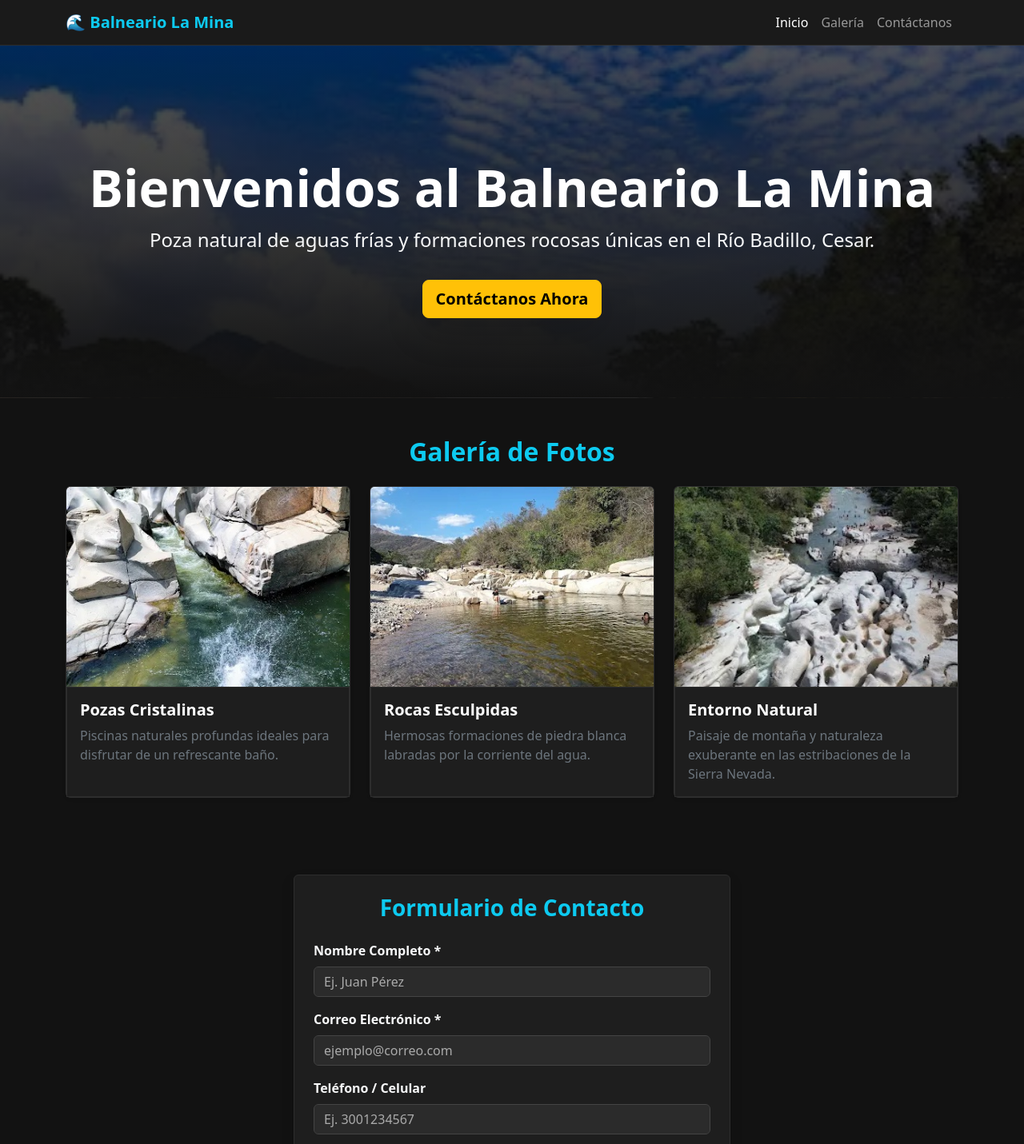
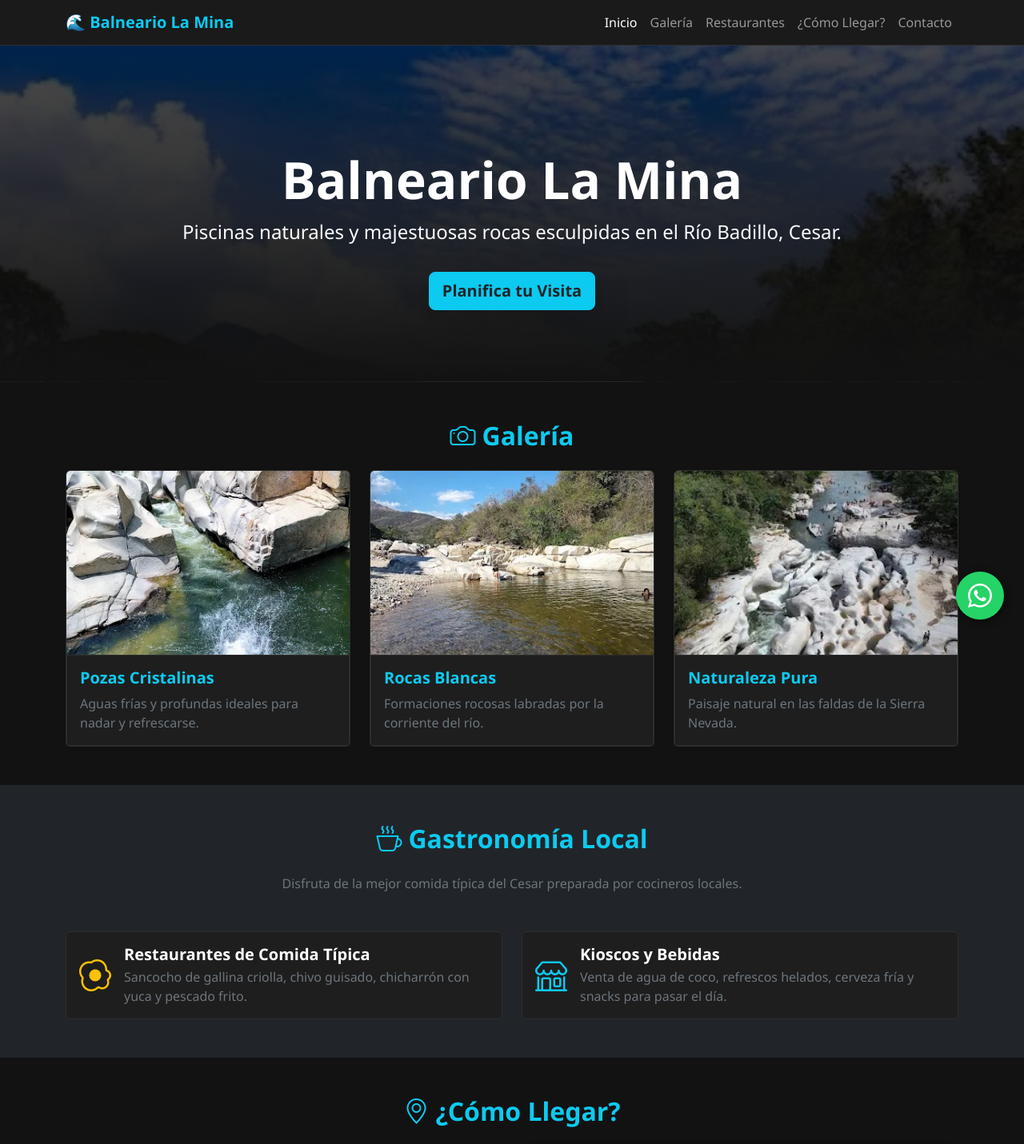
Before and after one commit to sebastianandresrodriguezmendoz-commits/balneario-lamina, a Flask app: page / in a window 1280 px wide. Shown: the top 1431 px of the page at 80% size. Run offline with Flask 3, Linux system fonts and the light colour scheme.

Commit message:
Seccion de gastronomia, ubicacion y whatsapp agregados

```diff
--- a/templates/mina.html
+++ b/templates/mina.html
@@ -5,65 +5,87 @@
     <meta name="viewport" content="width=device-width, initial-scale=1.0">
     <title>Balneario La Mina - Cesar</title>
 
-    <!-- Bootstrap 5 CSS desde CDN -->
+    <!-- Bootstrap 5 CSS & FontAwesome Icons -->
     <link href="https://cdn.jsdelivr.net/npm/bootstrap@5.3.0/dist/css/bootstrap.min.css" rel="stylesheet">
+    <link rel="stylesheet" href="https://cdn.jsdelivr.net/npm/bootstrap-icons@1.11.1/font/bootstrap-icons.css">
 
-    <!-- ESTILOS MODO OSCURO GLOBAL -->
     <style>
-        /* Fondo oscuro para toda la página */
         body {
             background-color: #121212;
             color: #e0e0e0;
+            font-family: 'Segoe UI', Tahoma, Geneva, Verdana, sans-serif;
         }
 
-        /* Barra de navegación oscura */
         .navbar {
             background-color: #1a1a1a !important;
             border-bottom: 1px solid #2d2d2d;
         }
 
-        /* Hero Banner con degradado oscuro hacia el fondo del body */
         .hero-banner {
-            background: linear-gradient(rgba(0, 0, 0, 0.65), #121212),
+            background: linear-gradient(rgba(0, 0, 0, 0.7), #121212),
                         url("{{ url_for('static', filename='img/hero.png') }}");
             background-size: cover;
             background-position: center;
             background-repeat: no-repeat;
             color: #ffffff;
-            padding: 140px 0 100px 0;
+            padding: 130px 0 90px 0;
         }
 
-        /* Tarjetas de la Galería y Formulario en tono oscuro elegante */
         .card, .card-body {
             background-color: #1e1e1e !important;
             border: 1px solid #2d2d2d !important;
             color: #ffffff !important;
+            transition: transform 0.3s ease, box-shadow 0.3s ease;
+        }
+
+        .card:hover {
+            transform: translateY(-5px);
+            box-shadow: 0 8px 20px rgba(0,255,204,0.1) !important;
         }
 
         .card-img-top {
-            height: 250px;
+            height: 230px;
             object-fit: cover;
         }
 
-        /* Estilos de los inputs del formulario */
         .form-control {
             background-color: #2b2b2b !important;
             border: 1px solid #444444 !important;
             color: #ffffff !important;
         }
 
-        .form-control::placeholder {
-            color: #aaaaaa !important;
-        }
-
         .form-control:focus {
             background-color: #333333 !important;
             color: #ffffff !important;
-            border-color: #0d6efd !important;
-            box-shadow: 0 0 0 0.25rem rgba(13, 110, 253, 0.25);
+            border-color: #0dcaf0 !important;
         }
 
-        /* Footer oscuro */
+        /* Botón flotante de WhatsApp */
+        .btn-whatsapp {
+            position: fixed;
+            bottom: 25px;
+            right: 25px;
+            background-color: #25d366;
+            color: white;
+            border-radius: 50px;
+            width: 60px;
+            height: 60px;
+            text-align: center;
+            font-size: 30px;
+            box-shadow: 2px 2px 10px rgba(0,0,0,0.5);
+            z-index: 1000;
+            display: flex;
+            align-items: center;
+            justify-content: center;
+            text-decoration: none;
+            transition: transform 0.3s ease;
+        }
+
+        .btn-whatsapp:hover {
+            transform: scale(1.1);
+            color: white;
+        }
+
         footer {
             background-color: #1a1a1a;
             color: #aaaaaa;
@@ -73,7 +95,7 @@
 </head>
 <body>
 
-    <!-- Menú de navegación -->
+    <!-- Menú de Navegación -->
     <nav class="navbar navbar-expand-lg navbar-dark sticky-top">
         <div class="container">
             <a class="navbar-brand fw-bold text-info" href="#">🌊 Balneario La Mina</a>
@@ -84,99 +106,151 @@
                 <ul class="navbar-nav ms-auto">
                     <li class="nav-item"><a class="nav-link active" href="#inicio">Inicio</a></li>
                     <li class="nav-item"><a class="nav-link" href="#galeria">Galería</a></li>
-                    <li class="nav-item"><a class="nav-link" href="#contacto">Contáctanos</a></li>
+                    <li class="nav-item"><a class="nav-link" href="#restaurantes">Restaurantes</a></li>
+                    <li class="nav-item"><a class="nav-link" href="#ubicacion">¿Cómo Llegar?</a></li>
+                    <li class="nav-item"><a class="nav-link" href="#contacto">Contacto</a></li>
                 </ul>
             </div>
         </div>
     </nav>
 
-    <!-- BANNER PRINCIPAL (HERO) CON IMAGEN DE FONDO -->
+    <!-- Banner Principal (Hero) -->
     <header id="inicio" class="hero text-center hero-banner">
         <div class="container">
-            <h1 class="display-3 fw-bold text-white">Bienvenidos al Balneario La Mina</h1>
-            <p class="lead fs-4 text-light">Poza natural de aguas frías y formaciones rocosas únicas en el Río Badillo, Cesar.</p>
-            <a href="#contacto" class="btn btn-warning btn-lg fw-bold mt-3 shadow-lg">Contáctanos Ahora</a>
+            <h1 class="display-3 fw-bold text-white">Balneario La Mina</h1>
+            <p class="lead fs-4 text-light">Piscinas naturales y majestuosas rocas esculpidas en el Río Badillo, Cesar.</p>
+            <a href="#contacto" class="btn btn-info btn-lg fw-bold mt-3 shadow-lg text-dark">Planifica tu Visita</a>
         </div>
     </header>
 
-    <!-- GALERÍA DE FOTOS -->
+    <!-- Galería de Fotos -->
     <section id="galeria" class="py-5">
         <div class="container">
-            <h2 class="text-center mb-4 text-info fw-bold">Galería de Fotos</h2>
+            <h2 class="text-center mb-4 text-info fw-bold"><i class="bi bi-camera me-2"></i>Galería</h2>
             <div class="row g-4">
-
-                <!-- Tarjeta 1 -->
-                <div class="col-md-4">
-                    <div class="card shadow-sm h-100 border-0">
-                        <img src="{{ url_for('static', filename='img/mina1.png') }}" class="card-img-top" alt="Pozas de La Mina">
+                <div class="col-12 col-md-4">
+                    <div class="card h-100 shadow-sm border-0">
+                        <img src="{{ url_for('static', filename='img/mina1.png') }}" class="card-img-top" alt="Pozas">
                         <div class="card-body">
-                            <h5 class="card-title fw-bold text-white">Pozas Cristalinas</h5>
-                            <p class="card-text text-secondary">Piscinas naturales profundas ideales para disfrutar de un refrescante baño.</p>
+                            <h5 class="card-title fw-bold text-info">Pozas Cristalinas</h5>
+                            <p class="card-text text-secondary">Aguas frías y profundas ideales para nadar y refrescarse.</p>
                         </div>
                     </div>
                 </div>
-
-                <!-- Tarjeta 2 -->
-                <div class="col-md-4">
-                    <div class="card shadow-sm h-100 border-0">
-                        <img src="{{ url_for('static', filename='img/mina2.png') }}" class="card-img-top" alt="Rocas talladas Río Badillo">
+                <div class="col-12 col-md-4">
+                    <div class="card h-100 shadow-sm border-0">
+                        <img src="{{ url_for('static', filename='img/mina2.png') }}" class="card-img-top" alt="Rocas">
                         <div class="card-body">
-                            <h5 class="card-title fw-bold text-white">Rocas Esculpidas</h5>
-                            <p class="card-text text-secondary">Hermosas formaciones de piedra blanca labradas por la corriente del agua.</p>
+                            <h5 class="card-title fw-bold text-info">Rocas Blancas</h5>
+                            <p class="card-text text-secondary">Formaciones rocosas labradas por la corriente del río.</p>
                         </div>
                     </div>
                 </div>
-
-                <!-- Tarjeta 3 -->
-                <div class="col-md-4">
-                    <div class="card shadow-sm h-100 border-0">
-                        <img src="{{ url_for('static', filename='img/mina3.png') }}" class="card-img-top" alt="Paisaje Balneario La Mina">
+                <div class="col-12 col-md-4">
+                    <div class="card h-100 shadow-sm border-0">
+                        <img src="{{ url_for('static', filename='img/mina3.png') }}" class="card-img-top" alt="Entorno">
                         <div class="card-body">
-                            <h5 class="card-title fw-bold text-white">Entorno Natural</h5>
-                            <p class="card-text text-secondary">Paisaje de montaña y naturaleza exuberante en las estribaciones de la Sierra Nevada.</p>
+                            <h5 class="card-title fw-bold text-info">Naturaleza Pura</h5>
+                            <p class="card-text text-secondary">Paisaje natural en las faldas de la Sierra Nevada.</p>
                         </div>
                     </div>
                 </div>
-
             </div>
         </div>
     </section>
 
-    <!-- FORMULARIO DE CONTACTO -->
-    <section id="contacto" class="py-5">
+    <!-- Sección de Restaurantes y Gastronomía -->
+    <section id="restaurantes" class="py-5 bg-dark">
+        <div class="container">
+            <h2 class="text-center mb-4 text-info fw-bold"><i class="bi bi-cup-hot me-2"></i>Gastronomía Local</h2>
+            <p class="text-center text-secondary mb-5">Disfruta de la mejor comida típica del Cesar preparada por cocineros locales.</p>
+
+            <div class="row g-4">
+                <div class="col-12 col-md-6">
+                    <div class="card h-100 p-3">
+                        <div class="d-flex align-items-center">
+                            <div class="fs-1 text-warning me-3"><i class="bi bi-egg-fried"></i></div>
+                            <div>
+                                <h5 class="fw-bold mb-1">Restaurantes de Comida Típica</h5>
+                                <p class="text-secondary mb-0">Sancocho de gallina criolla, chivo guisado, chicharrón con yuca y pescado frito.</p>
+                            </div>
+                        </div>
+                    </div>
+                </div>
+                <div class="col-12 col-md-6">
+                    <div class="card h-100 p-3">
+                        <div class="d-flex align-items-center">
+                            <div class="fs-1 text-info me-3"><i class="bi bi-shop"></i></div>
+                            <div>
+                                <h5 class="fw-bold mb-1">Kioscos y Bebidas</h5>
+                                <p class="text-secondary mb-0">Venta de agua de coco, refrescos helados, cerveza fría y snacks para pasar el día.</p>
+                            </div>
+                        </div>
+                    </div>
+                </div>
+            </div>
+        </div>
+    </section>
+
+    <!-- Sección ¿Cómo Llegar? (Mapa) -->
+    <section id="ubicacion" class="py-5">
+        <div class="container">
+            <h2 class="text-center mb-4 text-info fw-bold"><i class="bi bi-geo-alt me-2"></i>¿Cómo Llegar?</h2>
+            <div class="row align-items-center g-4">
+                <div class="col-12 col-md-6">
+                    <div class="p-3">
+                        <h4 class="fw-bold text-white mb-3">Ubicación y Ruta</h4>
+                        <p class="text-secondary"><i class="bi bi-check-circle-fill text-info me-2"></i> Ubicado a 40 km de Valledupar, vía al corregimiento de Atánquez.</p>
+                        <p class="text-secondary"><i class="bi bi-check-circle-fill text-info me-2"></i> Acceso por carretera pavimentada hasta el puente sobre el Río Badillo.</p>
+                        <p class="text-secondary"><i class="bi bi-check-circle-fill text-info me-2"></i> Transporte público disponible en busetas de servicio intermunicipal desde la terminal.</p>
+                    </div>
+                </div>
+                <div class="col-12 col-md-6">
+                    <div class="ratio ratio-16x9 rounded shadow border border-secondary">
+                        <iframe src="https://www.google.com/maps/embed?pb=!1m18!1m12!1m3!1d15668.790588267683!2d-73.181827!3d10.680065!2m3!1f0!2f0!3f0!3m2!1i1024!2i768!4f13.1!3m3!1m2!1s0x8e8a60a775a5e305%3A0x6a053c06e2edb893!2sLa%20Mina%2C%20Valledupar%2C%20Cesar!5e0!3m2!1ses!2sco!4v1700000000000!5m2!1ses!2sco" allowfullscreen="" loading="lazy"></iframe>
+                    </div>
+                </div>
+            </div>
+        </div>
+    </section>
+
+    <!-- Formulario de Contacto -->
+    <section id="contacto" class="py-5 bg-dark">
         <div class="container">
             <div class="row justify-content-center">
-                <div class="col-md-8 col-lg-6">
+                <div class="col-12 col-md-8 col-lg-6">
                     <div class="card shadow p-4">
-                        <h3 class="text-center mb-4 text-info fw-bold">Formulario de Contacto</h3>
-
-                        <!-- Mensaje de estado -->
+                        <h3 class="text-center mb-4 text-info fw-bold">Escríbenos</h3>
                         <div id="alertaRespuesta" class="alert d-none" role="alert"></div>
-
                         <form id="formContacto">
                             <div class="mb-3">
-                                <label for="nombre" class="form-label fw-bold text-light">Nombre Completo *</label>
+                                <label for="nombre" class="form-label text-light">Nombre Completo *</label>
                                 <input type="text" id="nombre" class="form-control" placeholder="Ej. Juan Pérez" required>
                             </div>
                             <div class="mb-3">
-                                <label for="email" class="form-label fw-bold text-light">Correo Electrónico *</label>
+                                <label for="email" class="form-label text-light">Correo Electrónico *</label>
                                 <input type="email" id="email" class="form-control" placeholder="ejemplo@correo.com" required>
                             </div>
                             <div class="mb-3">
-                                <label for="telefono" class="form-label fw-bold text-light">Teléfono / Celular</label>
+                                <label for="telefono" class="form-label text-light">Teléfono / Celular</label>
                                 <input type="text" id="telefono" class="form-control" placeholder="Ej. 3001234567">
                             </div>
                             <div class="mb-3">
-                                <label for="mensaje" class="form-label fw-bold text-light">Mensaje *</label>
-                                <textarea id="mensaje" class="form-control" rows="4" placeholder="Escribe tu mensaje o consulta..." required></textarea>
+                                <label for="mensaje" class="form-label text-light">Mensaje *</label>
+                                <textarea id="mensaje" class="form-control" rows="4" placeholder="Escribe tu consulta..." required></textarea>
                             </div>
-                            <button type="submit" class="btn btn-primary w-100 btn-lg fw-bold">Enviar Mensaje</button>
+                            <button type="submit" class="btn btn-info w-100 btn-lg fw-bold text-dark">Enviar Mensaje</button>
                         </form>
                     </div>
                 </div>
             </div>
         </div>
     </section>
+
+    <!-- Botón Flotante de WhatsApp -->
+    <a href="https://wa.me/573000000000?text=Hola,%20deseo%20obtener%20información%20sobre%20el%20Balneario%20La%20Mina" class="btn-whatsapp" target="_blank">
+        <i class="bi bi-whatsapp"></i>
+    </a>
 
     <footer class="text-center py-3">
         <p class="mb-0">&copy; Balneario La Mina. Todos los derechos reservados.</p>
@@ -185,7 +259,6 @@
     <!-- JS de Bootstrap -->
     <script src="https://cdn.jsdelivr.net/npm/bootstrap@5.3.0/dist/js/bootstrap.bundle.min.js"></script>
 
-    <!-- LÓGICA JAVASCRIPT -->
     <script>
         document.getElementById('formContacto').addEventListener('submit', async function(e) {
             e.preventDefault();
@@ -207,7 +280,6 @@
                 });
 
                 const resultado = await respuesta.json();
-
                 alerta.classList.remove('d-none', 'alert-success', 'alert-danger');
 
                 if (respuesta.ok) {
@@ -218,12 +290,10 @@
                     alerta.classList.add('alert-danger');
                     alerta.textContent = resultado.mensaje;
                 }
-
             } catch (error) {
-                alerta.classList.remove('d-none');
+                alerta.classList.remove('d-none', 'alert-danger');
                 alerta.classList.add('alert-danger');
-                alerta.textContent = 'Ocurrió un error al conectar con el servidor Flask.';
-                console.error('Error:', error);
+                alerta.textContent = 'Error de conexión con el servidor.';
             }
         });
     </script>
```
